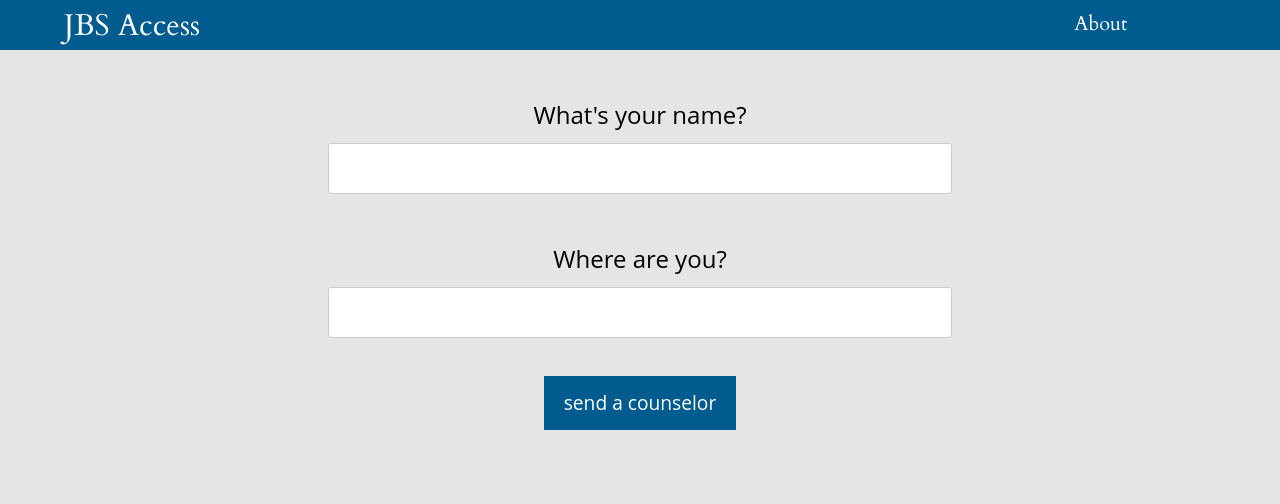
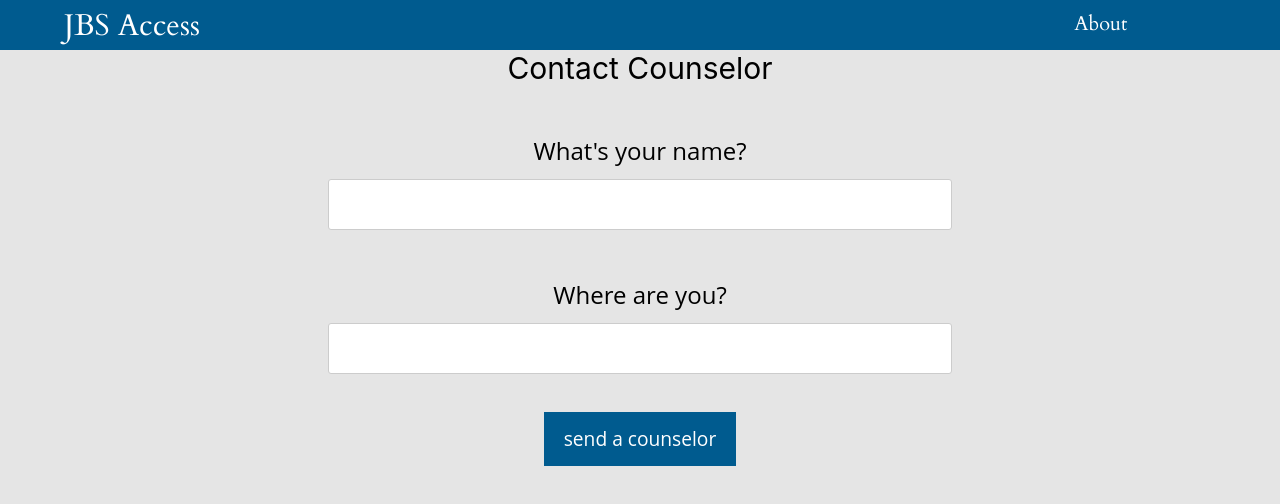
Before and after one commit to eli-front/JBS-Access, a Next.js app: page /contact-counselor in a window 1280 px wide. Shown: the top 504 px of the page. Built offline with nearby package versions, Linux system fonts and the light colour scheme.

Commit message:
Cleaned up authentication and required it for AC Support menu

```diff
--- a/pages/auth/[path].js
+++ b/pages/auth/[path].js
@@ -24,6 +24,7 @@ export default function Login() {
 
     return (
        <Layout>
+        <div id={styles.header_message}>Authenticate</div>
         <form id={styles.contact_form} onSubmit={sendEmail}>
             <label>Student ID:</label>
             <input
--- a/pages/contact-counselor.js
+++ b/pages/contact-counselor.js
@@ -18,6 +18,7 @@ export default function ContactCounselor() {
   }
   return (
     <Layout>
+      <div id={styles.header_message}>Contact Counselor</div>
       <form id={styles.contact_form} onSubmit={sendEmail}>
         <label>What&apos;s your name?</label>
         <input
--- a/pages/index.js
+++ b/pages/index.js
@@ -35,7 +35,7 @@ export default function Home() {
         <IconCard
           icon={ac_support}
           label="AC Support"
-          link="events/ac"
+          link="auth/ac"
         ></IconCard>
         <IconCard
           icon={restroom}
--- a/styles/ContactCounselor.module.css
+++ b/styles/ContactCounselor.module.css
@@ -42,3 +42,8 @@
 #confirmation_message {
   text-align: center;
 }
+
+#header_message {
+  text-align: center;
+  font-size: 30px;
+}
```
